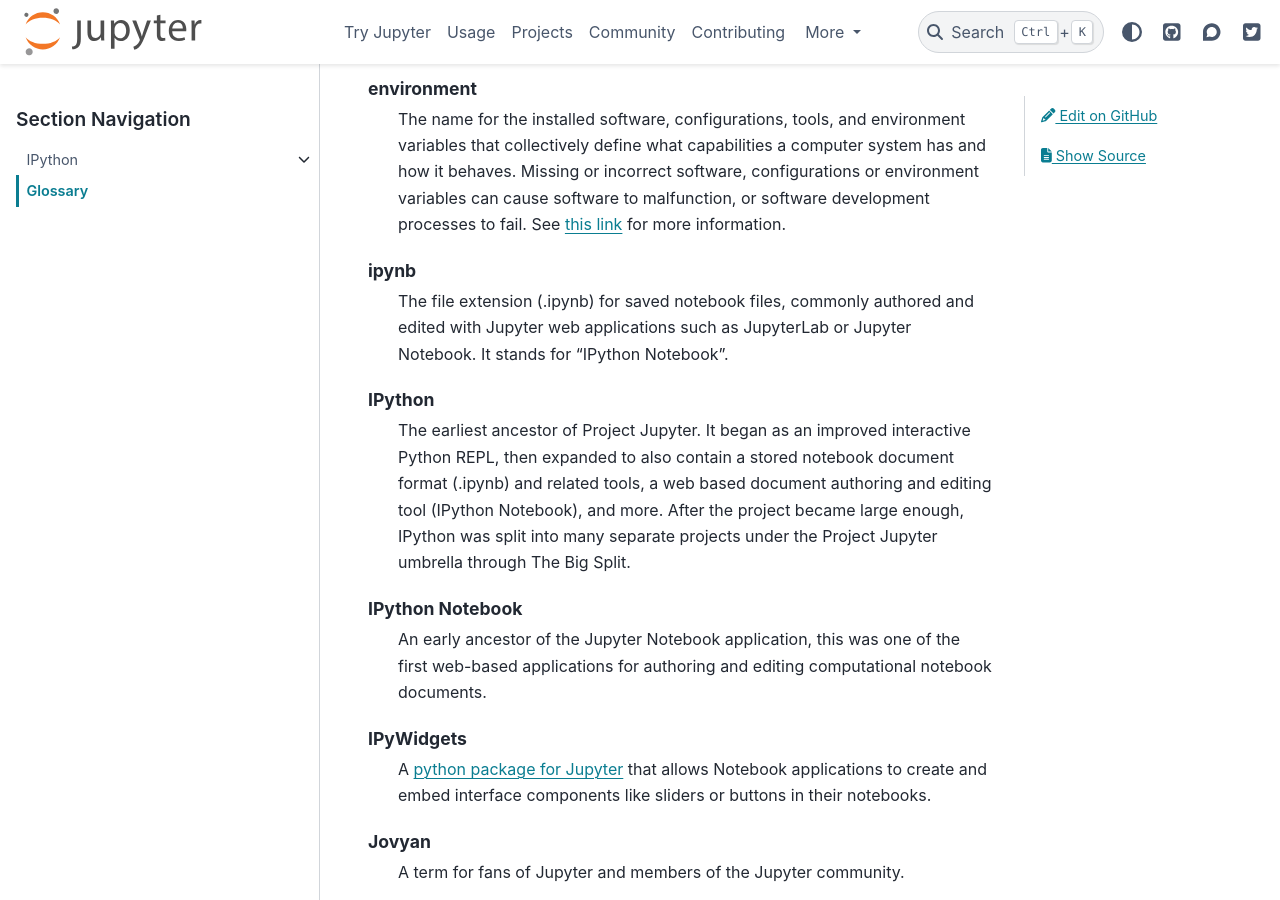
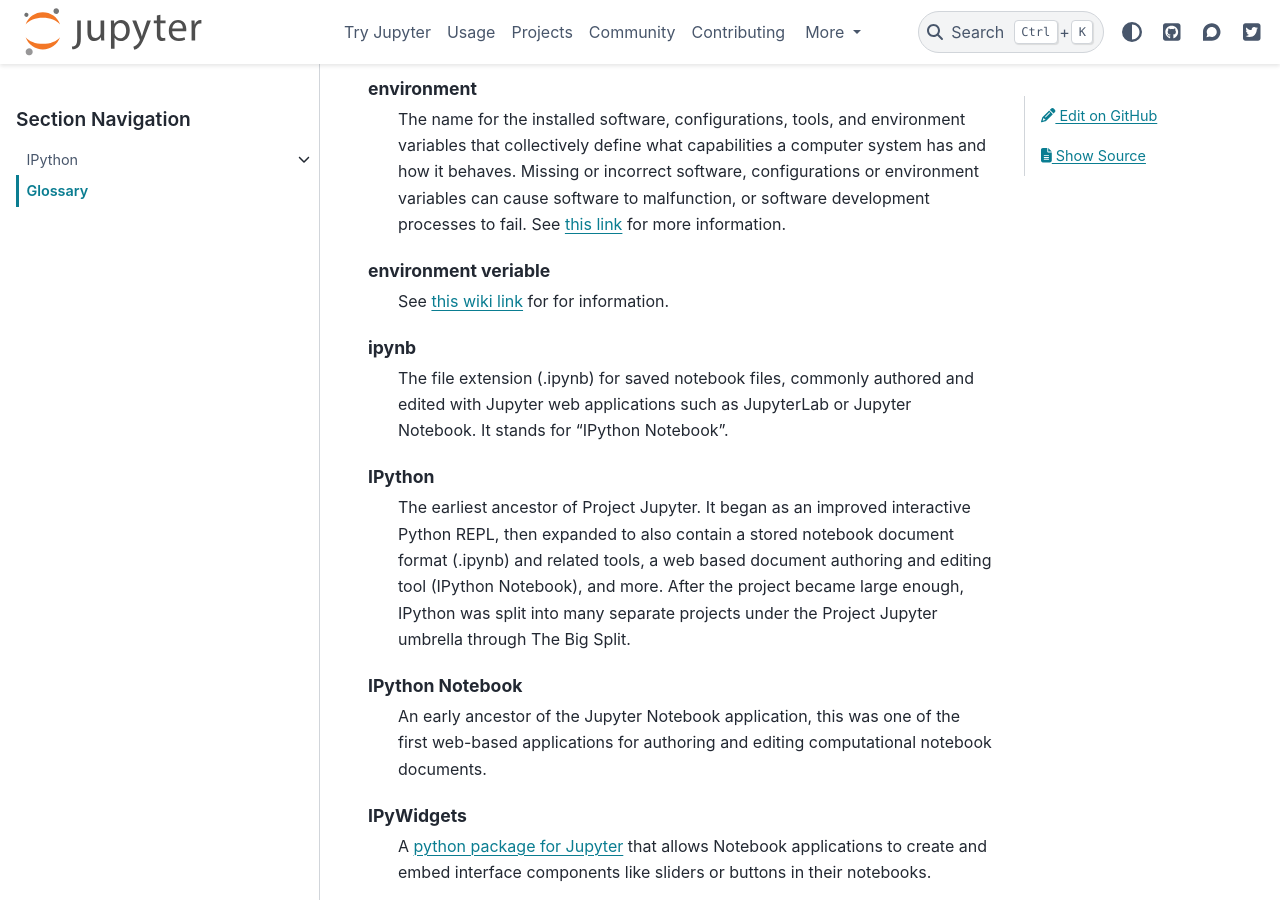
Before and after one commit to jupyter/jupyter, a Sphinx documentation site: the page built from docs/source/glossary.rst, in a window 1280 px wide and 900 px high, scrolled down 887 px. Built offline with Sphinx 7.4.7 and the PyData theme 0.15.4, drawn with Linux system fonts in a browser that asks for light colours; pages that are not in the unit, such as notebooks, are missing from menus.

Commit message:
Add links.

```diff
--- a/docs/source/glossary.rst
+++ b/docs/source/glossary.rst
@@ -44,6 +44,9 @@
        to malfunction, or software development processes to fail. See
        `this link <https://en.wikipedia.org/wiki/Runtime_system#Relation_to_runtime_environments>`_
        for more information.
+
+   environment veriable
+       See `this wiki link <https://en.wikipedia.org/wiki/Environment_variable>`_ for for information.
 
    ipynb
        The file extension (.ipynb) for saved notebook files, commonly
```
